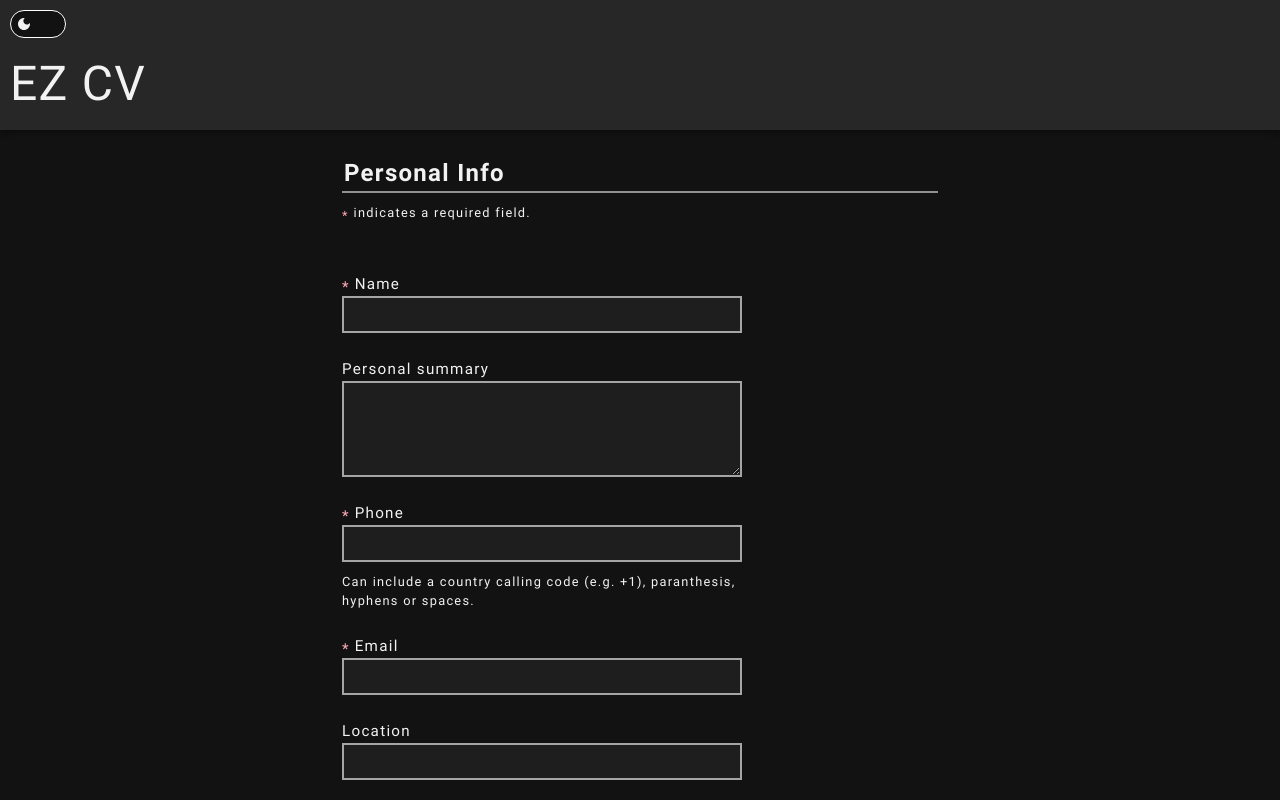
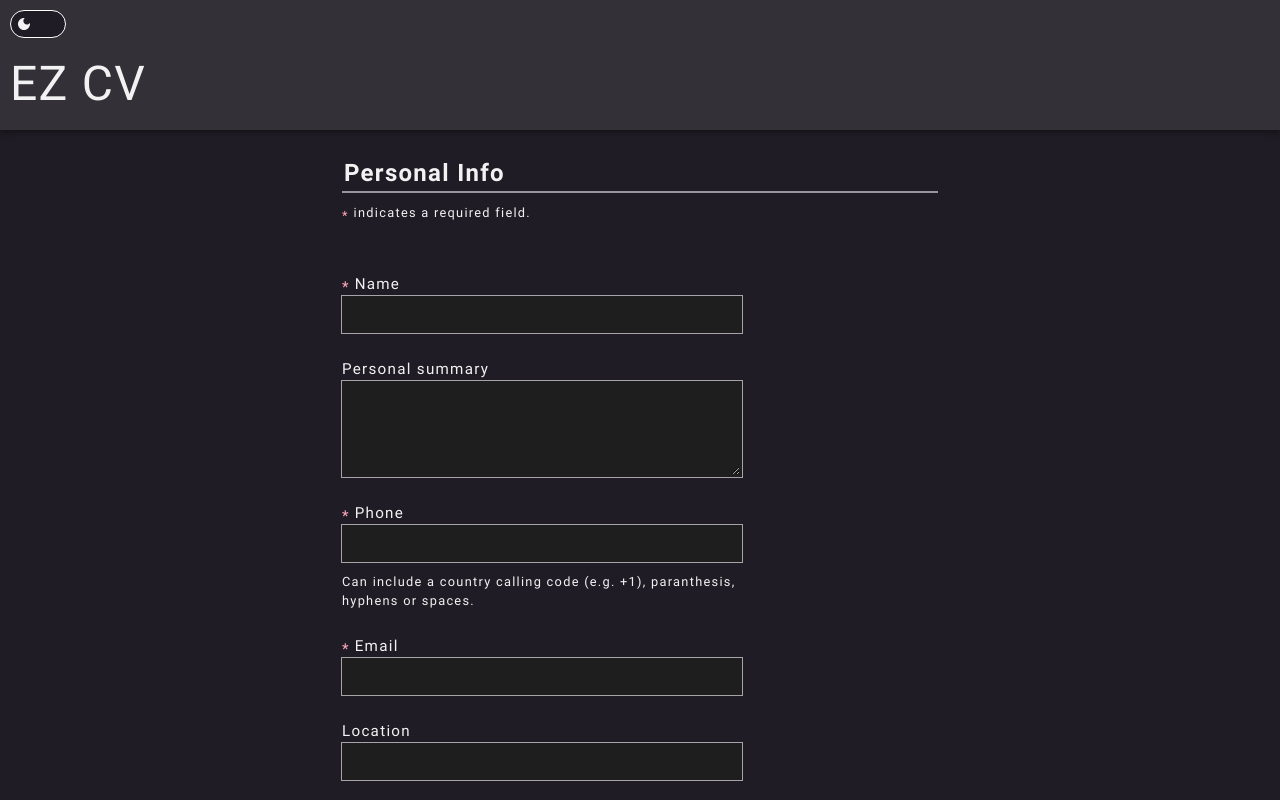
Before and after one commit to thatblindgeye/ez-cv, a React (Create React App) app: page / in a window 1280 px wide. Shown: the top 800 px of the page. Built offline with nearby package versions, Linux system fonts and the light colour scheme.

Commit message:
Add and edit styles for form components

```diff
--- a/src/styles/abstracts/_colors.scss
+++ b/src/styles/abstracts/_colors.scss
@@ -56,16 +56,16 @@ $blindgeye-indigo: (
 );
 
 $primary: (
-  // 50: ,
-  // 100: ,
-  // 200: ,
-  // 300: ,
-  // 400: ,
-  // 500: ,
-  // 600: ,
-  // 700: ,
-  // 800: ,
-  // 900:
+  50: rgb(240, 230, 255),
+  100: rgb(215, 193, 254),
+  200: rgb(187, 148, 255),
+  300: rgb(158, 104, 255),
+  400: rgb(132, 65, 255),
+  500: rgb(102, 0, 255),
+  600: rgb(88, 0, 249),
+  700: rgb(64, 0, 241),
+  800: rgb(27, 0, 236),
+  900: rgb(0, 0, 233),
 );
 
 // Replace map name with actual color scheme,
--- a/src/styles/abstracts/_functions.scss
+++ b/src/styles/abstracts/_functions.scss
@@ -5,6 +5,17 @@
   $color: map-get($color-map, $shade);
 
   @return rgba($color, $opacity);
+}
+
+/*
+ * Creates a branded dark surface for dark theme using $dark-surface map and
+ * chosen color map from _colors file
+ */
+@function branded-dark-surface($color-map, $shade, $dp, $percent: 8%) {
+  $surface: map-get($dark-surface, $dp);
+  $color: map-get($color-map, $shade);
+
+  @return mix($color, $surface, $percent);
 }
 
 /*
--- a/src/styles/abstracts/_mixins.scss
+++ b/src/styles/abstracts/_mixins.scss
@@ -25,16 +25,6 @@
   @media only screen and (min-width: $breakpoint) {
     @content;
   }
-}
-
-/*
- * Creates a branded dark surface for dark theme
- * using $dark-surface map in _colors file
- */
-@mixin branded-dark-surface($brand-color, $dp, $percent: 8%) {
-  $surface: map-get($dark-surface, $dp);
-
-  background-color: mix($brand-color, $surface, $percent);
 }
 
 @mixin wrap-long-words {
--- a/src/styles/base/_base.scss
+++ b/src/styles/base/_base.scss
@@ -58,6 +58,10 @@ label,
   @extend %clickable;
 }
 
-input[aria-disabled='true']:hover {
-  cursor: not-allowed;
+input[aria-disabled='true'] {
+  opacity: $disabled;
+
+  &:hover {
+    cursor: not-allowed;
+  }
 }
--- a/src/styles/components/_button.scss
+++ b/src/styles/components/_button.scss
@@ -14,7 +14,19 @@
     @extend .c-button;
     background-color: var(--color-button-contained);
     color: var(--color-text-inverted);
-    border: none;
+    border: 2px solid transparent;
+    transition: transform 200ms linear, background-color 200ms linear;
+
+    &:hover,
+    &:focus {
+      background-color: var(--color-button-contained-focus);
+    }
+
+    &:focus {
+      box-shadow: 0px 3px 1px -2px rgba(0, 0, 0, 0.2),
+        0px 2px 2px 0px rgba(0, 0, 0, 0.14), 0px 1px 5px 0px rgba(0, 0, 0, 0.12);
+      transform: scale(1.05);
+    }
   }
 
   &--outline {
@@ -22,22 +34,30 @@
     background-color: transparent;
     color: var(--color-text-primary);
     border: 1px solid var(--color-button-outline);
-    opacity: 0.8;
-    transition: opacity 200ms linear, border 200ms linear;
+    transition: transform 200ms linear, border 200ms linear;
 
     &:hover,
     &:focus {
       border: 1px solid var(--color-button-outline-focus);
-      opacity: 1;
+    }
+
+    &:focus {
+      transform: scale(1.05);
     }
   }
 
   &--text {
     @extend .c-button;
     background-color: transparent;
-    color: var(--color-text-primary);
+    color: var(--color-button-text);
     border: 1px solid transparent;
     text-transform: uppercase;
+    transition: border 200ms linear;
+
+    &:hover,
+    &:focus {
+      border: 1px solid var(--color-button-text-border);
+    }
   }
 
   &--delete {
--- a/src/styles/components/_inputs.scss
+++ b/src/styles/components/_inputs.scss
@@ -12,7 +12,9 @@
   padding: 0.4rem;
   background-color: var(--color-bg-input);
   color: var(--text-primary);
-  border: 2px solid var(--color-border-input);
+  border: 2px solid transparent;
+  outline: 1px solid var(--color-border-input);
+  transition: border 200ms linear;
 
   &:focus {
     border: 2px solid var(--color-border-input-focus);
@@ -29,6 +31,7 @@
   &__error {
     width: min(100%, 400px); // 1
     margin-top: 5px;
+    color: var(--color-message-error);
   }
 
   &__instructions {
@@ -65,7 +68,3 @@
     margin-top: 1.5rem;
   }
 }
-
-input[aria-disabled='true'] {
-  opacity: $disabled;
-}
--- a/src/styles/themes/_dark.scss
+++ b/src/styles/themes/_dark.scss
@@ -6,21 +6,25 @@
 /* dark secondary-variant: 50-200 tonal range */
 
 $dark: (
-  color-bg-accessibility-bar: color($dark-surface, 04dp),
-  color-bg-base: color($dark-surface, 00dp),
+  color-bg-accessibility-bar: branded-dark-surface($primary, 200, 04dp),
+  color-bg-base: branded-dark-surface($primary, 200, 00dp),
   color-bg-checkbox-hover: color($neutral, 700),
-  color-bg-header: color($dark-surface, 04dp),
+  color-bg-header: branded-dark-surface($primary, 200, 04dp),
   color-bg-input: color($dark-surface, 01dp),
   color-border-input: color($neutral, 50, 0.6),
   color-border-input-focus: color($neutral, 50),
+  color-border-invalid: rgb(221, 119, 119),
   color-border-legend: color($neutral, 100, 0.6),
   color-border-primary: color($neutral, 50),
   color-border-separator: color($neutral, 50, 0.2),
-  color-button-contained: rgb(133, 133, 255),
+  color-button-contained: color($primary, 200),
+  color-button-contained-focus: color($primary, 100),
   color-button-delete: rgb(255, 117, 117),
   color-button-delete-border: rgba(255, 117, 117, 0.6),
-  color-button-outline: rgba(133, 133, 255, 0.4),
-  color-button-outline-focus: rgba(133, 133, 255, 1),
+  color-button-outline: color($primary, 400, 0.6),
+  color-button-outline-focus: color($primary, 400),
+  color-button-text: color($neutral, 75),
+  color-button-text-border: color($neutral, 50, 0.4),
   // Change calendar icon in Chrome
   color-date-input-icon: invert(100%),
   color-form-required: rgb(255, 170, 184),
--- a/src/styles/themes/_light.scss
+++ b/src/styles/themes/_light.scss
@@ -13,14 +13,18 @@ $light: (
   color-bg-input: color($neutral, 50),
   color-border-input: color($neutral, 700, 0.6),
   color-border-input-focus: color($neutral, 900),
+  color-border-invalid: rgb(255, 32, 32),
   color-border-legend: color($neutral, 800, 0.6),
   color-border-primary: color($neutral, 900),
   color-border-separator: color($neutral, 700, 0.5),
-  color-button-contained: rgb(37, 37, 255),
+  color-button-contained: color($primary, 800),
+  color-button-contained-focus: color($primary, 400),
   color-button-delete: rgb(158, 0, 0),
   color-button-delete-border: rgba(126, 0, 0, 0.6),
-  color-button-outline: rgba(37, 37, 255, 0.4),
-  color-button-outline-focus: rgba(37, 37, 255, 1),
+  color-button-outline: color($primary, 900, 0.3),
+  color-button-outline-focus: color($primary, 900),
+  color-button-text: color($neutral, 850),
+  color-button-text-border: color($neutral, 900, 0.6),
   // Change calendar icon in Chrome
   color-date-input-icon: invert(0%),
   color-form-required: rgb(150, 0, 0),
--- a/src/styles/utilities/_utility-classes.scss
+++ b/src/styles/utilities/_utility-classes.scss
@@ -1,3 +1,3 @@
 .is-invalid {
-  border: 2px solid var(--color-message-error);
+  border: 2px solid var(--color-border-invalid);
 }
```
